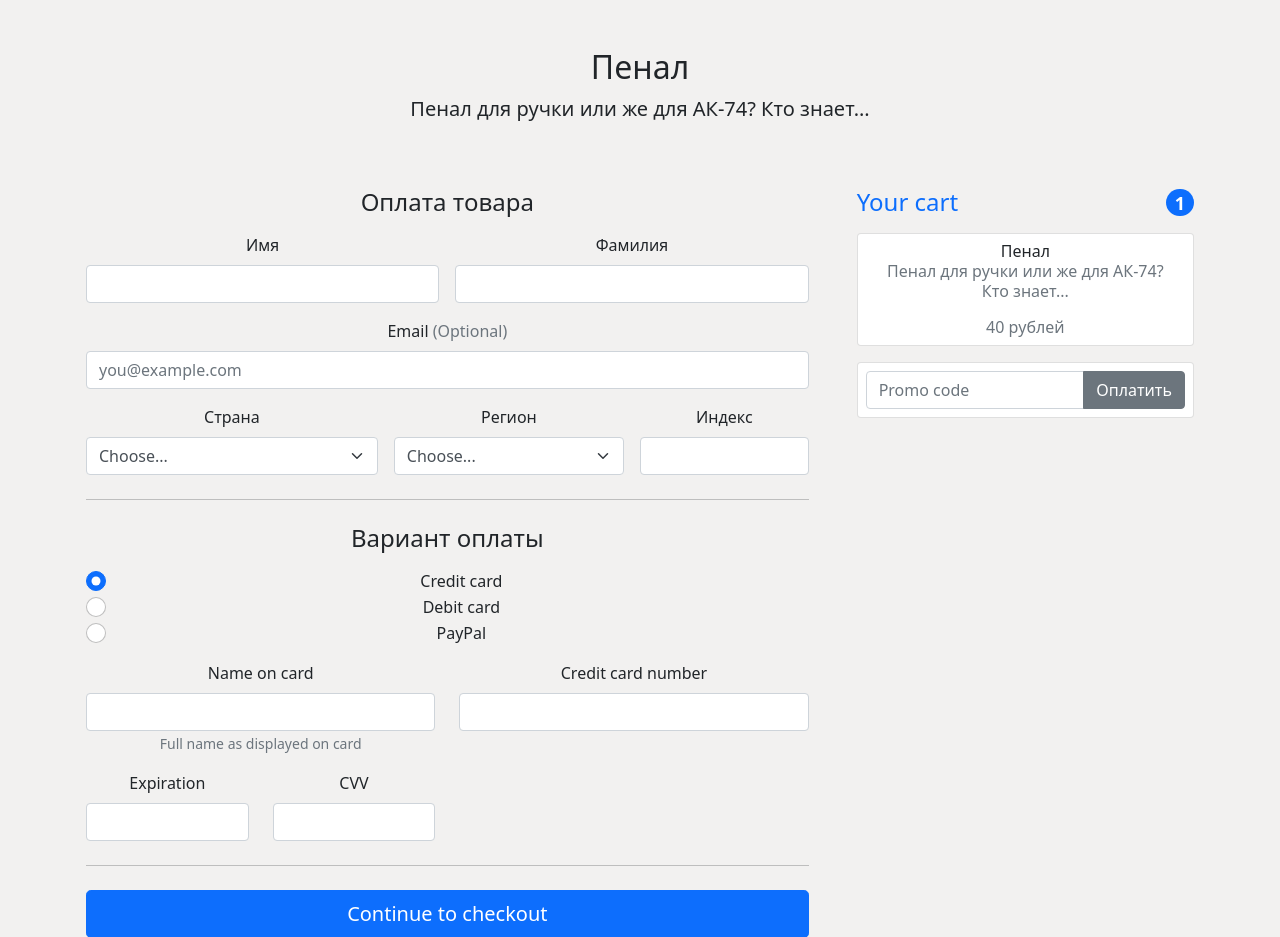
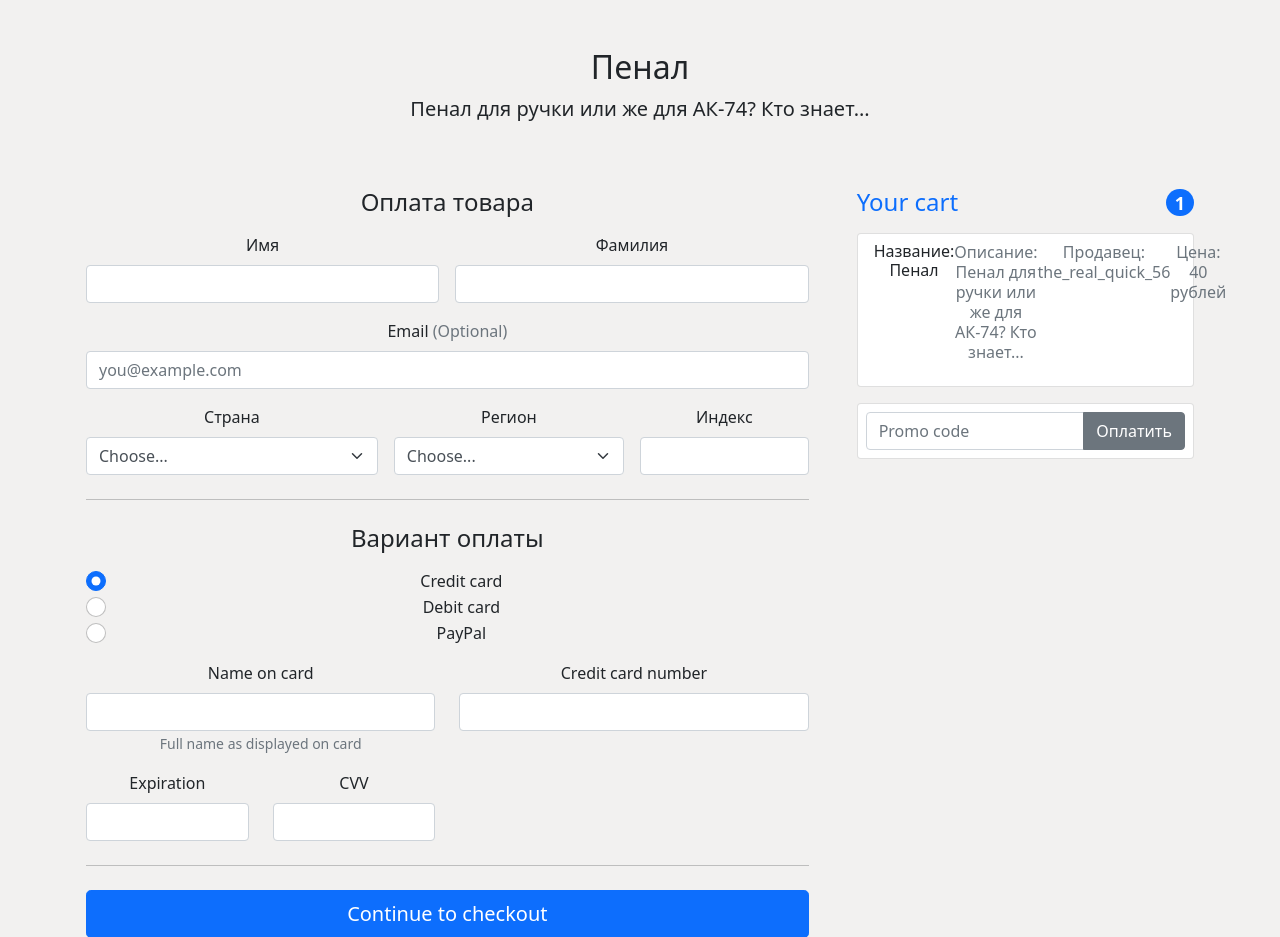
Before and after one commit to RealQuick56/Progect_flask, a Flask app: a page that uses new/templates/buy.html in a window 1280 px wide. Shown: the part 56-993 px from the top of the page. Run offline with Flask 2, Linux system fonts and the light colour scheme; a user stored in the database is signed in; data comes from the database, SQL or seed files in the repository; both versions use the stored data as it was after the commit; some libraries are stand-ins or nearby versions.

```diff
--- a/new/templates/buy.html
+++ b/new/templates/buy.html
@@ -20,11 +20,12 @@
           <span class="badge bg-primary rounded-pill">1</span>
         </h4>
         <ul class="list-group mb-3">
-          <li class="list-group-item d-flex justify-content-left lh-sm">
-            <div>
-              <h6 class="my-0">{{ i.title }}</h6>
-              <p class="clip text-muted">{{ i.text }}</p>
-              <span class="text-muted">{{ i.price }} рублей</span>
+          <li class="list-group-item  lh-sm">
+            <div class="d-flex justify-content-left">
+              <h6 class="my-0">Название: {{ i.title }}</h6>
+              <p class="clip text-muted">Описание: {{ i.text }}</p>
+              <p class="clip text-muted">Продавец: {{ i.nick }}</p>
+              <span class="text-muted">Цена: {{ i.price }} рублей</span>
             </div>
           </li>
         </ul>
```
Also changed, not shown: new/templates/profile.html (+4 -4 lines), new/templates/shop.db.
